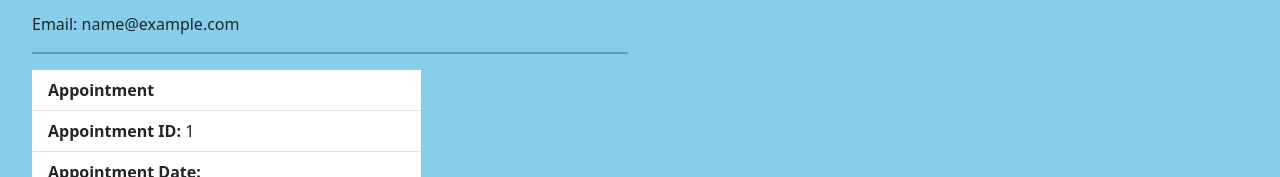
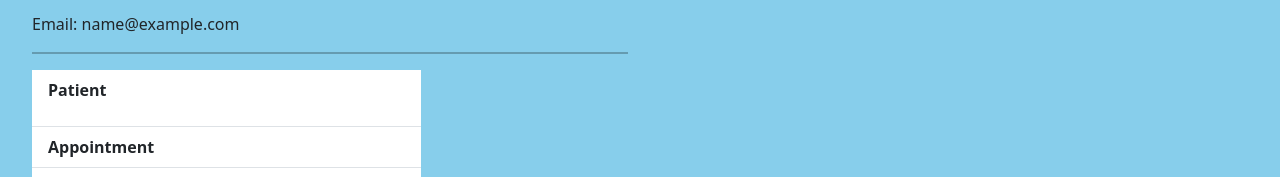
Before and after one commit to Ismael-Njihia/JM-KARIUKI, a React (Create React App) app in the folder frontend/: page /chat/1/1 in a window 1280 px wide. Shown: the part 177-354 px from the top of the page. Built offline with nearby package versions, Linux system fonts and the light colour scheme; no server answers; sample sign-in values are in the browser's storage.

Commit message:
Small changes

```diff
--- a/frontend/src/screens/Chat.jsx
+++ b/frontend/src/screens/Chat.jsx
@@ -8,6 +8,7 @@ import { useState } from 'react';
 import { toast, ToastContainer } from 'react-toastify';
 import '../Assets/chat.css'
 import { IoIosSend } from "react-icons/io";
+import { Link } from 'react-router-dom';
 
 
 const formatTimestamp = (timestamp) => {
@@ -54,6 +55,7 @@ const Chat = () => {
   const patientDetails = users?.find(user => user.userId === id);
   const { userInfo } = useSelector(state => state.auth);
   const userId = userInfo.userId;
+  const userTypeLogged = userInfo.userType;
   const [sendMessage, { isLoading }] = useSendMessageMutation();
 
 
@@ -108,6 +110,15 @@ const Chat = () => {
           <Row>
             <Col md={8}>
               <ListGroup variant='flush'>
+                <ListGroup.Item>
+                  {
+                    userTypeLogged === 'doctor' ? (
+                      <p><Link to ={`/user/${appointment?.userId}`}>Patient Profile</Link> </p>
+                    ):(
+                      <p><strong>Patient</strong></p>
+                    )
+                  }
+                  </ListGroup.Item>
                 <ListGroup.Item>
                   <strong>Appointment</strong>
                 </ListGroup.Item>
--- a/frontend/src/screens/Doctor/Appointments.jsx
+++ b/frontend/src/screens/Doctor/Appointments.jsx
@@ -15,6 +15,8 @@ import '../../Assets/Homepage.css';
 const Appointments = () => {
     const { userInfo } = useSelector(state => state.auth);
     const userId = userInfo.userId;
+    const userType = userInfo.userType;
+    console.log(userInfo, 'userInfo')
     const firstName = userInfo.firstName;
     const { data: appointments, isLoading } = useFetchAppointmentsQuery();
     const [show, setShow] = useState(false);
```
Lines whose indentation alone changed are shown as unchanged.
